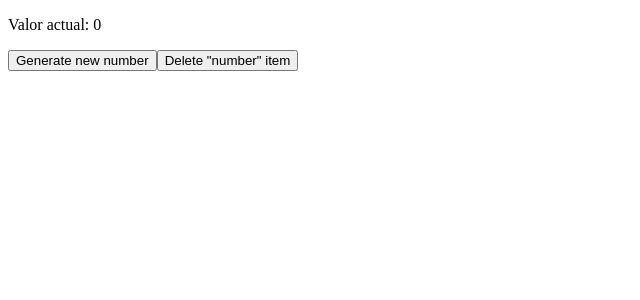
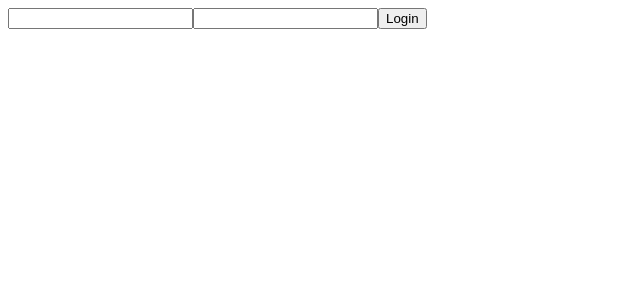
Before and after one commit to novajslabs/nova.js, a React (Vite) app: page / in a window 1280 px wide. Shown: the top 300 px of the page, without its empty margins (0-640 px from the left). Built offline with nearby package versions, Linux system fonts and the light colour scheme.

Commit message:
feat: add useInput hook for ts #30

```diff
--- a/src/App.tsx
+++ b/src/App.tsx
@@ -1,19 +1,22 @@
-import { useLocalStorage } from "./hooks/ts/useLocalStorage";
+import { useInput } from "./hooks/ts/useInput";
 
 const AppTs = () => {
-  const { current, setItemValue, removeItem } = useLocalStorage<number>(
-    "number",
-    0
-  );
+  const { inputValue: email, onInputChange: emailChange } =
+    useInput<string>("");
+  const { inputValue: password, onInputChange: passwordChange } =
+    useInput<string>("");
+
+  const handleSubmit = (event: React.FormEvent<HTMLFormElement>) => {
+    event.preventDefault();
+    console.log(email, password);
+  };
 
   return (
-    <div>
-      <p>Valor actual: {current}</p>
-      <button onClick={() => setItemValue(Math.floor(Math.random() * 11))}>
-        Generate new number
-      </button>
-      <button onClick={removeItem}>Delete "number" item</button>
-    </div>
+    <form onSubmit={handleSubmit}>
+      <input type="email" value={email} onChange={emailChange} />
+      <input type="password" value={password} onChange={passwordChange} />
+      <button type="submit">Login</button>
+    </form>
   );
 };
 
--- /dev/null
+++ b/src/hooks/ts/useInput.ts
@@ -0,0 +1,11 @@
+import { useState } from "react";
+
+export const useInput = <T>(initialValue: T) => {
+  const [inputValue, setInputValue] = useState(initialValue);
+
+  const onInputChange = (event: React.ChangeEvent<HTMLInputElement>) => {
+    setInputValue(event.target.value as unknown as T);
+  };
+
+  return { inputValue, onInputChange };
+};
```
